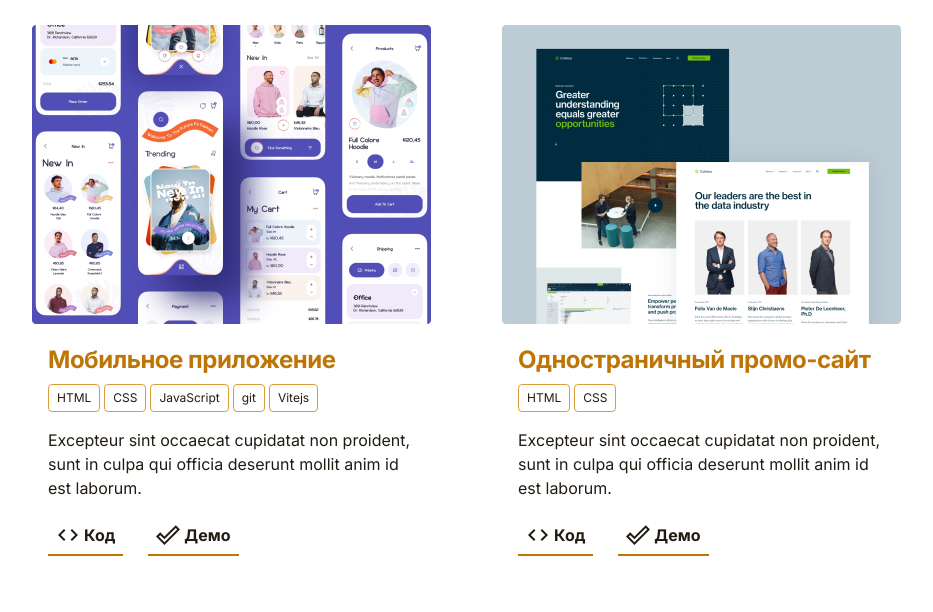
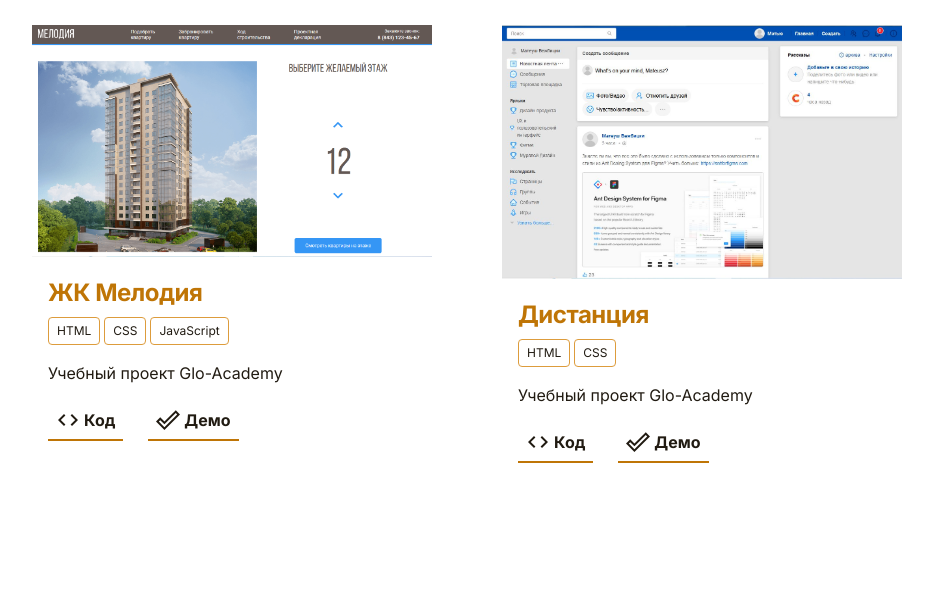
Before and after one commit to Alexey917/my-portfolio, a plain HTML site: page index.html in a window 1280 px wide. Shown: the part 575-1187 px from the top of the page, without its empty margins (173-1106 px from the left). After the commit the page ends 1094 px from the top, so only its background shows below. Drawn offline with Linux system fonts and the light colour scheme.

Commit message:
Выполнил домашнее задание

```diff
--- a/css/style.css
+++ b/css/style.css
@@ -114,6 +114,10 @@ margin-bottom: 24px;
   padding: 16px;
 }
 
+.card-image {
+  max-width: 400px;
+}
+
 .card-title {
   font-weight: 700;
   font-size: 24px;
@@ -123,6 +127,7 @@ margin-bottom: 24px;
   margin-top: 0;
   margin-bottom: 8px;
 }
+
 
 .card-text {
   font-weight: 400;
--- a/index.html
+++ b/index.html
@@ -32,7 +32,7 @@
       <div class="header-text">
         <strong class="header-strong">Привет 👋</strong>
         <h1 class="header-heading"><span class="header-primary">Я фронтенд-разработчик и веб-дизайнер</span>
-          <br> Меня зовут Артем Исламов и я делаю сайты для людей и компаний</h1>
+          <br> Меня зовут Алексей Агеев и я делаю сайты для людей и компаний</h1>
           <div class="header-links">
             <ul class="social-list">
               <li class="social-item"><a href="" class="social-link"><img src="images/Icons/Vector.svg" alt="linkedin" class="social-logo"></a></li>
@@ -54,21 +54,18 @@
 
     <section class="portfolio">
       <div class="container">
-        <h2 class="section-heading">Последние проекты</h2>
+        <h2 class="section-heading">Мои проекты</h2>
         <div class="cards">
           <div class="card">
-            <img src="images/portfolio/image-1.jpg" alt="мобильное приложение" class="card-image">
+            <img src="images/portfolio/image-3.jpg" alt="мобильное приложение" class="card-image">
             <div class="card-text-wrapper">
-              <h3 class="card-title">Мобильное приложение</h3>
+              <h3 class="card-title">ЖК Мелодия</h3>
             <ul class="tags">
               <li class="tags-item"><a href="#" class="tag">HTML</a></li>
               <li class="tags-item"><a href="#" class="tag">CSS</a></li>
               <li class="tags-item"><a href="#" class="tag">JavaScript</a></li>
-              <li class="tags-item"><a href="#" class="tag">git</a></li>
-              <li class="tags-item"><a href="#" class="tag">Vitejs</a></li>
             </ul>
-            <p class="card-text">Excepteur sint occaecat cupidatat non proident,
-              sunt in culpa qui officia deserunt mollit anim id est laborum.</p>
+            <p class="card-text">Учебный проект Glo-Academy</p>
               <div class="card-buttons">
                 <a href="#" class="card-button">
                   <img src="images/Icons/code.svg" alt="code icon" class="card-button-icon">
@@ -85,15 +82,14 @@
           <!-- /.card -->
 
           <div class="card">
-            <img src="images/portfolio/image-2.jpg" alt="Одностраничный промо-сайт" class="card-image">
+            <img src="images/portfolio/image-4.jpg" alt="Одностраничный промо-сайт" class="card-image">
             <div class="card-text-wrapper">
-              <h3 class="card-title">Одностраничный промо-сайт</h3>
+              <h3 class="card-title">Дистанция</h3>
             <ul class="tags">
               <li class="tags-item"><a href="#" class="tag">HTML</a></li>
               <li class="tags-item"><a href="#" class="tag">CSS</a></li>
             </ul>
-            <p class="card-text">Excepteur sint occaecat cupidatat non proident,
-              sunt in culpa qui officia deserunt mollit anim id est laborum.</p>
+            <p class="card-text">Учебный проект Glo-Academy</p>
               <div class="card-buttons">
                 <a href="#" class="card-button">
                   <img src="images/Icons/code.svg" alt="code icon" class="card-button-icon">
```
Also changed, not shown: images/portfolio/image-3.jpg (added), images/portfolio/image-4.jpg (added).
